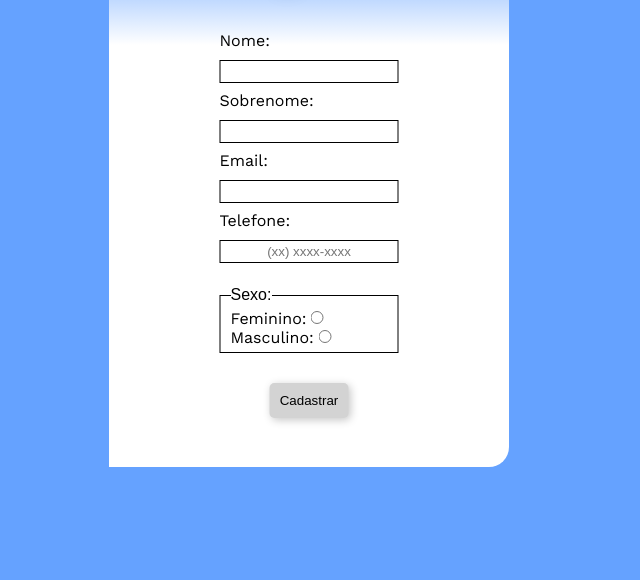
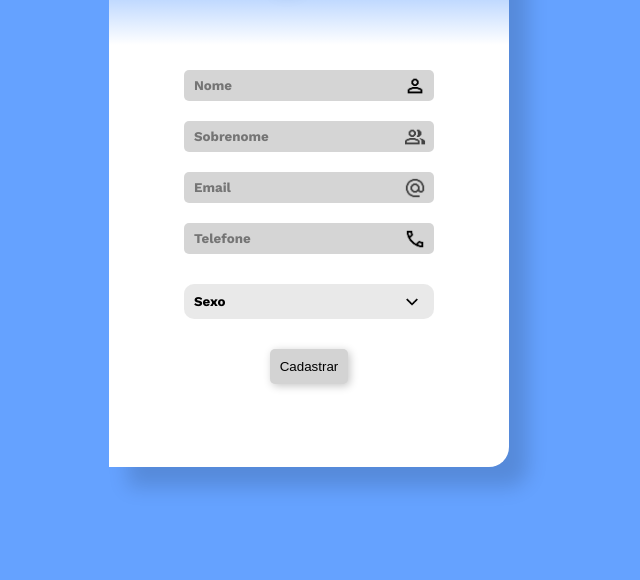
Before and after one commit to NicolasMaykon/Projetos-web, a plain HTML site: page meus-sites/Login/registro.html in a window 1280 px wide. Shown: the part 220-800 px from the top of the page, without its empty margins (331-971 px from the left). Drawn offline with nearby package versions, Linux system fonts and the light colour scheme; a web font is replaced by a local one.

Commit message:
atualização para o site com alguns icons

```diff
--- a/meus-sites/Login/registro.html
+++ b/meus-sites/Login/registro.html
@@ -9,36 +9,31 @@
 </head>
 <body>
     <main id="cadastro">
-        <a id="imagem" href="login.html"><img src="image/Seta Negra em Fundo Quadriculado.png" alt="voltar"></a>
+        <a id="imagem" href="login.html"><img src="image/icon/leftarrow.png" alt="voltar"></a>
         <h1>Registro</h1>
         <div>
             <form action="" method="post" autocomplete="on">
                 <p>
-                    <label for="iname">Nome:</label><br>
-                    <input type="text" name="name" id="iname" required maxlength="20" autocomplete="name">
+                    <input class="bar" type="text" name="name" id="iname" required maxlength="20" autocomplete="name" placeholder="Nome">
                 </p>
                 <p>
-                    <label for="ilastname">Sobrenome:</label><br>
-                    <input type="text" name="lastname" id="ilastname" required maxlength="20">
+                    <input class="bar" type="text" name="lastname" id="ilastname" required maxlength="20" placeholder="Sobrenome">
                 </p>
                 <p>
-                    <label for="iemail">Email:</label><br>
-                    <input type="email" name="email" id="iemail" required autocomplete="email">
+                    <input class="bar" type="email" name="email" id="iemail" required autocomplete="email" placeholder="Email">
                 </p>
                 <p>
-                    <label for="itel">Telefone:</label><br>
-                    <input type="tel" name="tel" id="itel"
+                    <input class="bar" type="tel" name="tel" id="itel"
                     pattern="^\(?\d{2}\)?\s?\d{4,5}-\d{4}$"
-                    placeholder="(xx) xxxx-xxxx" required>
+                    placeholder="Telefone" required>
                 </p>
-                <fieldset>
-                    <legend>Sexo:</legend>
-                    <label for="iwoman">Feminino:</label>
-                    <input type="radio" name="sexo" id="iwoman" value="F">
-                    <br>
-                    <label for="iman">Masculino:</label>
-                    <input type="radio" name="sexo" id="iman" value="M">
-                </fieldset>
+                <p>
+                    <select name="sexo" id="isexo">
+                        <option value="" selected>Sexo</option>
+                        <option value="F">Feminino</option>
+                        <option value="M">Masculino</option>
+                    </select>
+                </p>
 
 
                 <p id="fundo-botton">
--- a/meus-sites/Login/style/registro-style.css
+++ b/meus-sites/Login/style/registro-style.css
@@ -57,6 +57,8 @@ main{
     top: 50%;
 
     transform: translate(-50%, -50%);
+
+     box-shadow: 19px 20px 20px 0px rgb(0 0 0 / 15%);
 }
 
 h1{
@@ -90,18 +92,72 @@ label{
     font-family: var(--font-worksans);
 }
 
-input{
-    border: 1px solid black;
-    padding: 3px 0;
+.bar{
+    height: 21px;
+    width: 250px;
+    background-color: rgba(128, 128, 128, 0.329);
+    margin: 10px 0;
+    padding: 5px 0 ;
+    border: none;
+    border-radius: 5px;
     text-align: center;
+
+    background-size: 22px;
+    background-repeat: no-repeat;
+    background-position: right 8px center;
 }
 
-fieldset{
+
+.bar:placeholder-shown{
+    font-family: var(--font-worksans);
+    word-spacing: 5px;
+    font-weight: bolder;
+    text-align: left;
+    text-indent: 10px;
+}
+
+
+#iname{
+    background-image: url(../image/icon/person.png);
+
+
+}
+#ilastname{
+    background-image: url(../image/icon/group-person.png);
+
+}
+
+#iemail{
+    background-image: url(../image/icon/email.png);
+
+}
+#itel{
+    background-image: url(../image/icon/phone.png);
+}
+
+#isexo{
+    font-family: var(--font-worksans);
+    font-weight: bolder;
     margin: 20px 0px;
+    text-indent: 10px;
+    width: 100%;
+    padding: 10px 0 ;
+    border-radius: 10px;
+    background-color:  rgba(128, 128, 128, 0.171);
+    border: none;
+}
 
-    border: 1px solid black;
-    padding: 5px 10px;
+select{
+    appearance: none;
+
+    background-image: url(../image/icon/chevron-down-svgrepo-com.png);
+    background-position: right 12px center;
+    background-repeat: no-repeat;
+    background-size: 20px 20px;
+
 }
+
+
 
 #botton{
     background-color: lightgray;
--- a/meus-sites/Login/style/style.css
+++ b/meus-sites/Login/style/style.css
@@ -81,12 +81,38 @@ label{
 }
 
 .bar{
+
     height: 21px;
     width: 250px;
-    border: 1px solid black;
+    background-color: rgba(128, 128, 128, 0.329);
+    margin: 10px 0;
+    padding: 5px 0 ;
+    border: none;
     text-align: center;
 }
 
+#iusername{
+    background-image: url(../image/icon/person.png);
+    background-repeat: no-repeat;
+    background-position: right 8px center;
+
+}
+
+#isenha{
+    background-image: url(../image/icon/password.png);
+    background-repeat: no-repeat;
+    background-position: right 8px center;
+
+}
+
+.bar:placeholder-shown{
+
+    border-radius: 3px;
+    color: black;
+    font-weight: bolder;
+    text-align: left;
+    text-indent: 10px;
+}
 
 #botton{
     margin: 30px;
```
Also changed, not shown: meus-sites/Login/login.html (+2 -4 lines), meus-sites/Login/image/icon/chevron-down-svgrepo-com.png (added), meus-sites/Login/image/icon/email.png (added), meus-sites/Login/image/icon/group-person.png (added), meus-sites/Login/image/icon/leftarrow.png (renamed from meus-sites/Login/image/Seta Negra em Fundo Quadriculado.png), meus-sites/Login/image/icon/password.png (added), meus-sites/Login/image/icon/person.png (added), meus-sites/Login/image/icon/phone.png (added).
